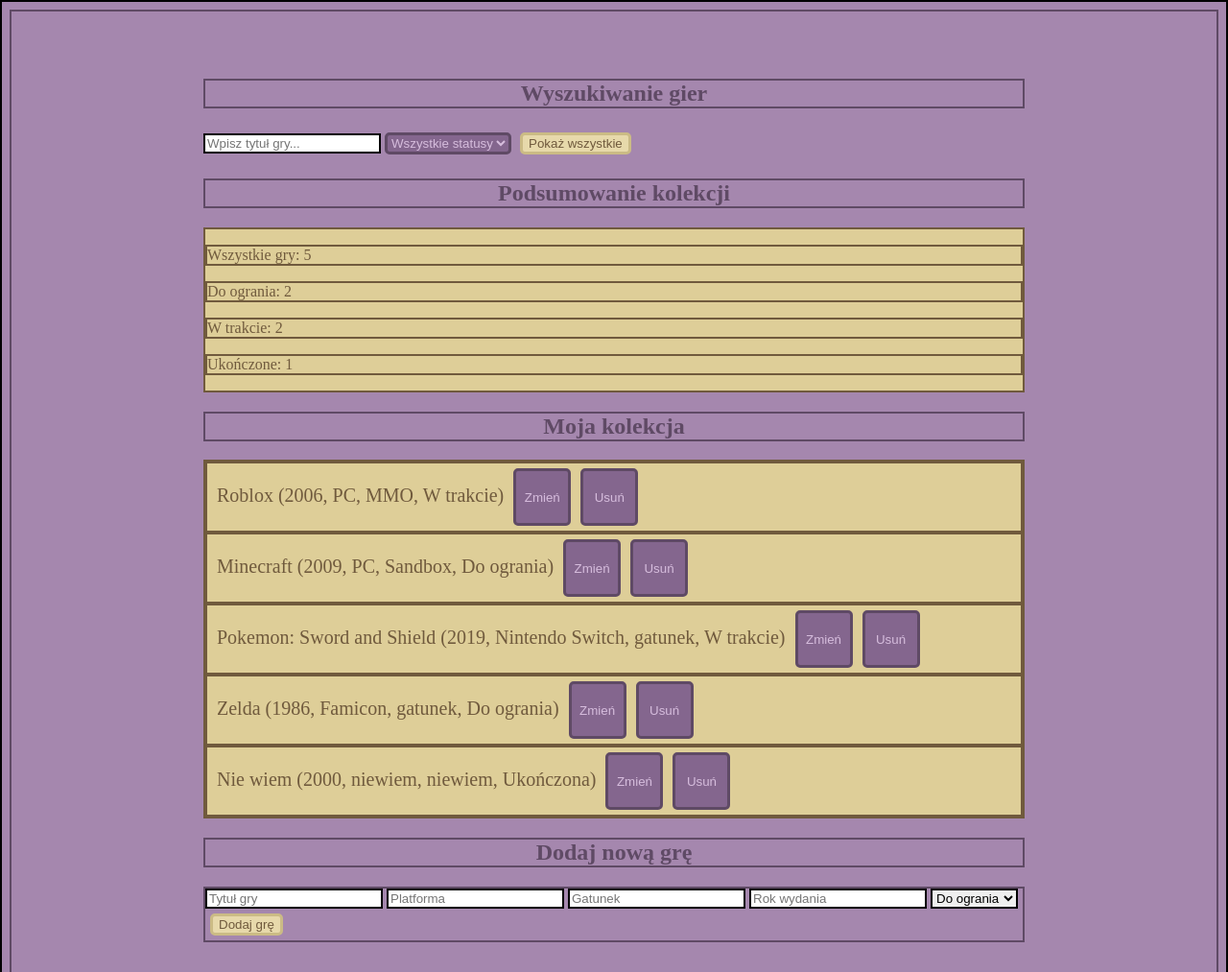
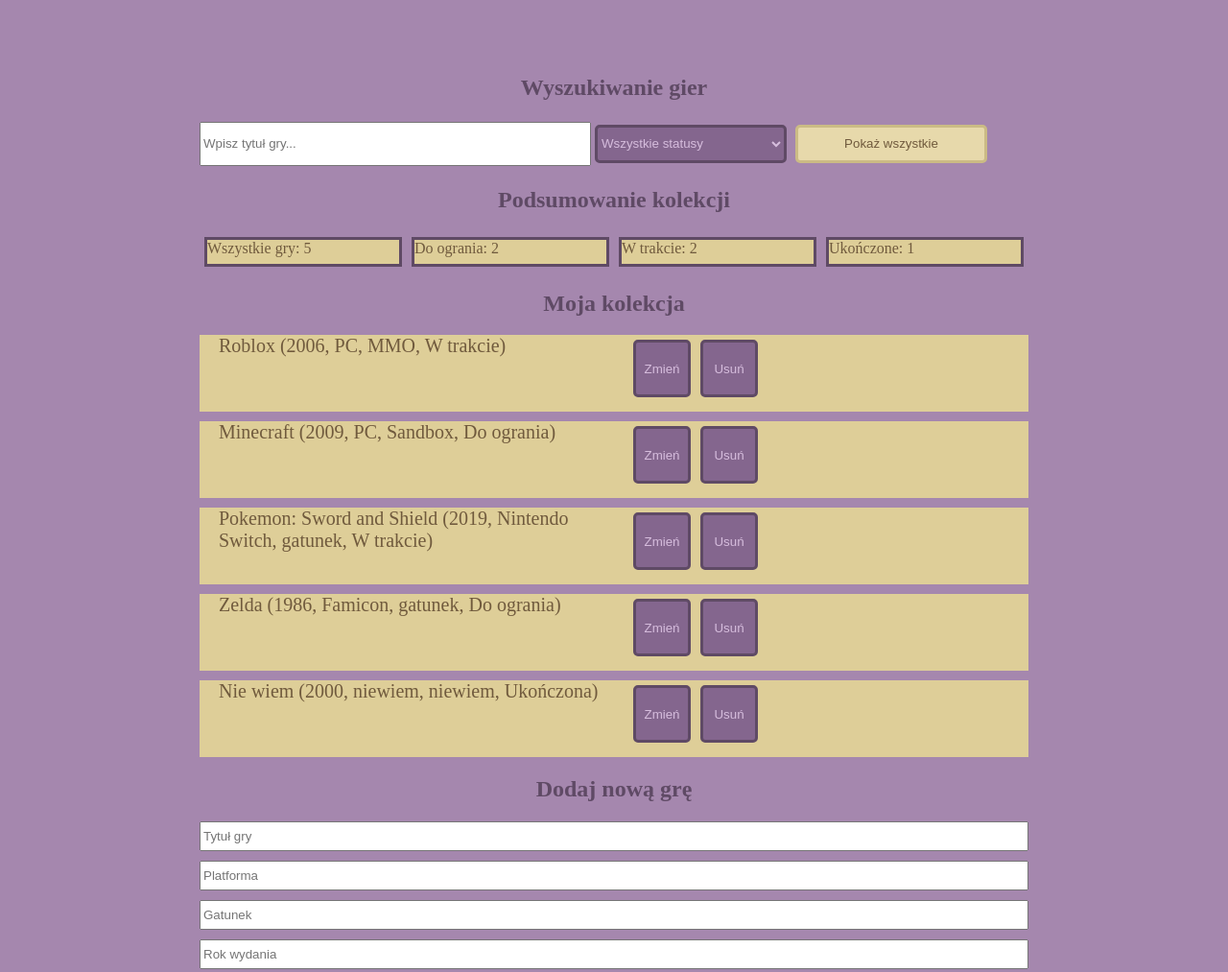
Before and after one commit to Whiskerywhisker/gry, a plain HTML site: page gamecollection/index.html in a window 1280 px wide. Shown: the top 1013 px of the page at 96% size. Drawn offline with Linux system fonts and the light colour scheme.

Commit message:
Zmiany stylu

```diff
--- a/gamecollection/index.html
+++ b/gamecollection/index.html
@@ -14,16 +14,16 @@
 
 <h2 class="wysrodkoj">Wyszukiwanie gier</h2>
 
-<input type="text" id="szukaj" placeholder="Wpisz tytuł gry..." oninput="wyswietlGry()">
+<input type="text" class="wyszukiwanie" id="szukaj" placeholder="Wpisz tytuł gry..." oninput="wyswietlGry()">
 
-<select id="filtrStatusu" onchange="wyswietlGry()">
+<select class="wyszukiwanie" id="filtrStatusu" onchange="wyswietlGry()">
     <option value="Wszystkie">Wszystkie statusy</option>
     <option value="Do ogrania">Do ogrania</option>
     <option value="W trakcie">W trakcie</option>
     <option value="Ukończona">Ukończona</option>
 </select>
 
-<button onclick="pokazWszystkie()">Pokaż wszystkie</button>
+<button class="wyszukiwanie" onclick="pokazWszystkie()">Pokaż wszystkie</button>
 
 
 
--- a/gamecollection/script.js
+++ b/gamecollection/script.js
@@ -55,10 +55,14 @@ function wyswietlGry() {
     if (pasujeTytul && pasujeStatus) {
 
       let div = "<div>"
+      + "<div>"
       + game.tytul
       + " (" + game.rok + ", " + game.platforma + ", " + game.gatunek + ", " + game.status + ")  "
+      + "</div>"
+      + "<div>"
       + '<button onclick="zmienStatus(' + i + ')">Zmień</button>'
       + '<button onclick="usunGre(' + i + ')">Usuń</button>'
+      + "</div>"
       + "</div>";
 
       collection.innerHTML = collection.innerHTML + div;
@@ -126,10 +130,10 @@ function podsumujKolekcje() {
   }
 
   document.getElementById("podsumowanie").innerHTML =
-    "<p>Wszystkie gry: " + wszystkie + "</p>" +
-    "<p>Do ogrania: " + doOgrania + "</p>" +
-    "<p>W trakcie: " + wTrakcie + "</p>" +
-    "<p>Ukończone: " + ukonczone + "</p>";
+    "<div>Wszystkie gry: " + wszystkie + "</div>" +
+    "<div>Do ogrania: " + doOgrania + "</div>" +
+    "<div>W trakcie: " + wTrakcie + "</div>" +
+    "<div>Ukończone: " + ukonczone + "</div>";
 }
 
 
--- a/gamecollection/style.css
+++ b/gamecollection/style.css
@@ -1,6 +1,4 @@
-* {
-    border: 2px solid;
-}
+
 
 body {
     background-color: rgb(165, 135, 174);
@@ -33,11 +31,6 @@ button {
     margin: 5px;
 }
 
-div {
-    background-color: rgb(222, 206, 152);
-    color: rgb(112, 90, 61);
-}
-
 #collection button {
     background-color: rgb(132, 102, 142);
     border: solid 3px rgb(95, 74, 101);
@@ -50,8 +43,48 @@ div {
 #collection div {
     padding-left: 10px;
     font-size: 20px;
+    margin-bottom: 10px;
+    background-color: rgb(222, 206, 152);
+    color: rgb(112, 90, 61);
+    display: flex;
+}
+
+#collection div div {
+    width: 50%;
 }
 
 .wysrodkoj {
     text-align: center;
 }
+
+#podsumowanie {
+    display: flex;
+}
+
+#podsumowanie div {
+    width: 25%;
+    background-color: rgb(222, 206, 152);
+    color: rgb(112, 90, 61);
+    border: solid 3px rgb(95, 74, 101);
+    margin: 5px;
+    height: 25px;
+}
+
+.wyszukiwanie {
+    height: 40px;
+    width: 200px;
+}
+
+#szukaj {
+    width: 400px;
+}
+
+#gameForm {
+    display: flex;
+    flex-direction: column;
+}
+
+#gameForm * {
+    margin-bottom: 10px;
+    height: 25px;
+}
```
